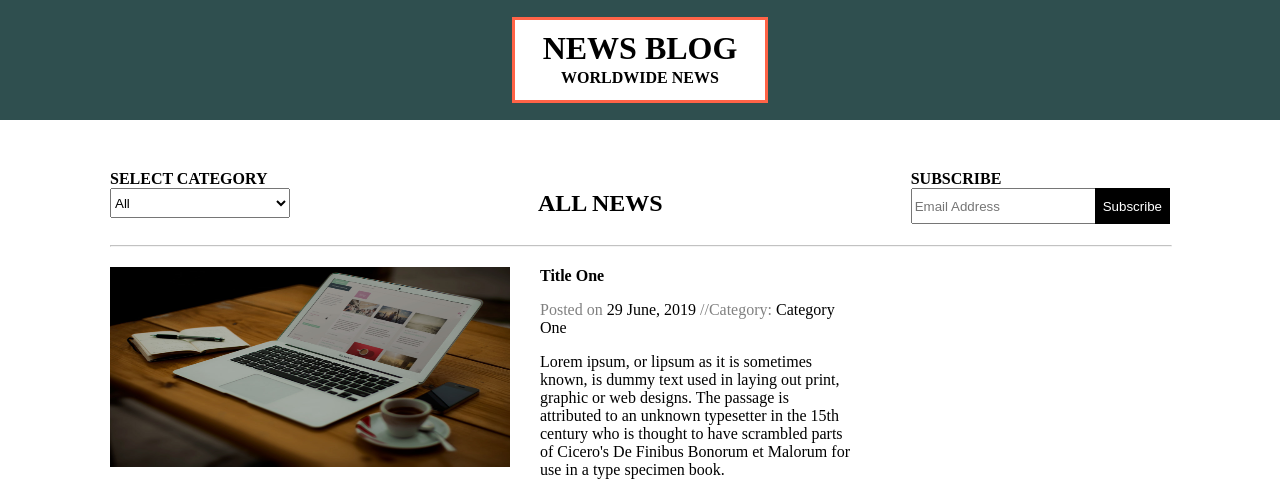
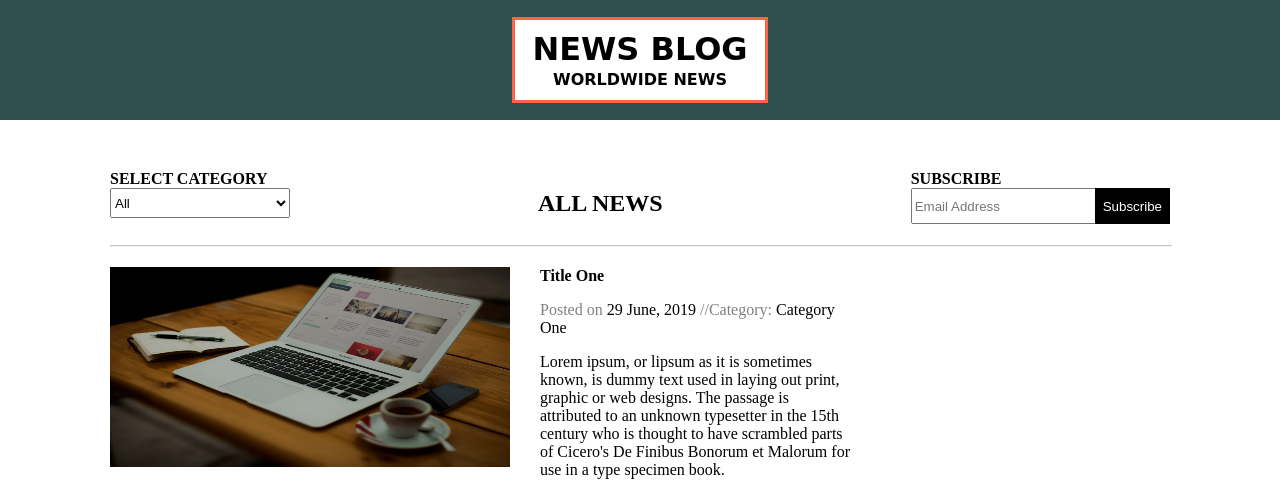
Before and after one commit to PkcPrashant/Blog-Post-EPAM, a plain HTML site: page index.html in a window 1280 px wide. Shown: the top 492 px of the page. Drawn offline with Linux system fonts and the light colour scheme.

Commit message:
Added Google font

```diff
--- a/styles.css
+++ b/styles.css
@@ -16,6 +16,7 @@ header{
     border: 3px solid tomato;
 }
 header h1, header h4{
+    font-family: 'Odibee Sans', cursive;
     text-transform: uppercase;
 }
 header h1{
```
